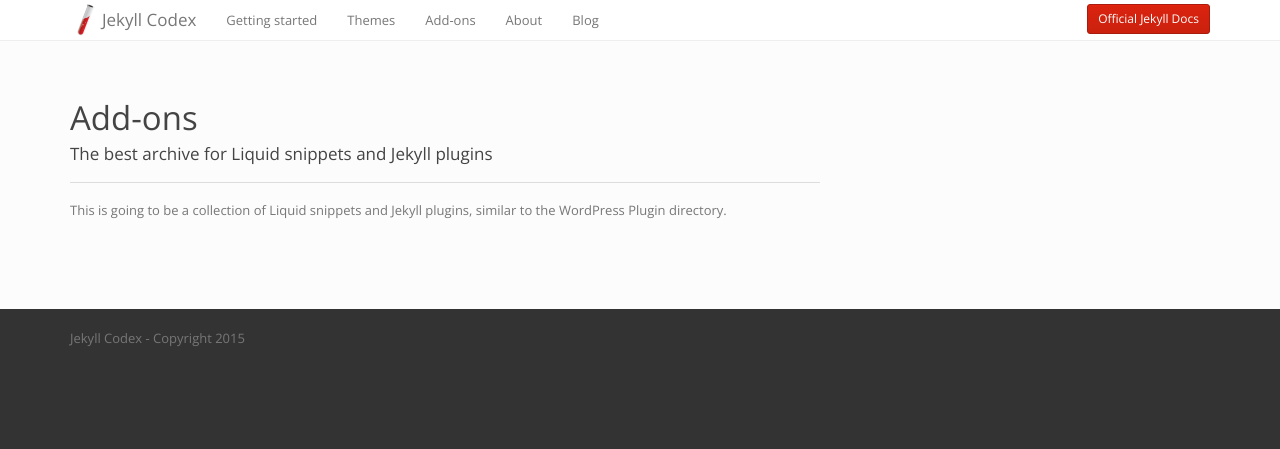
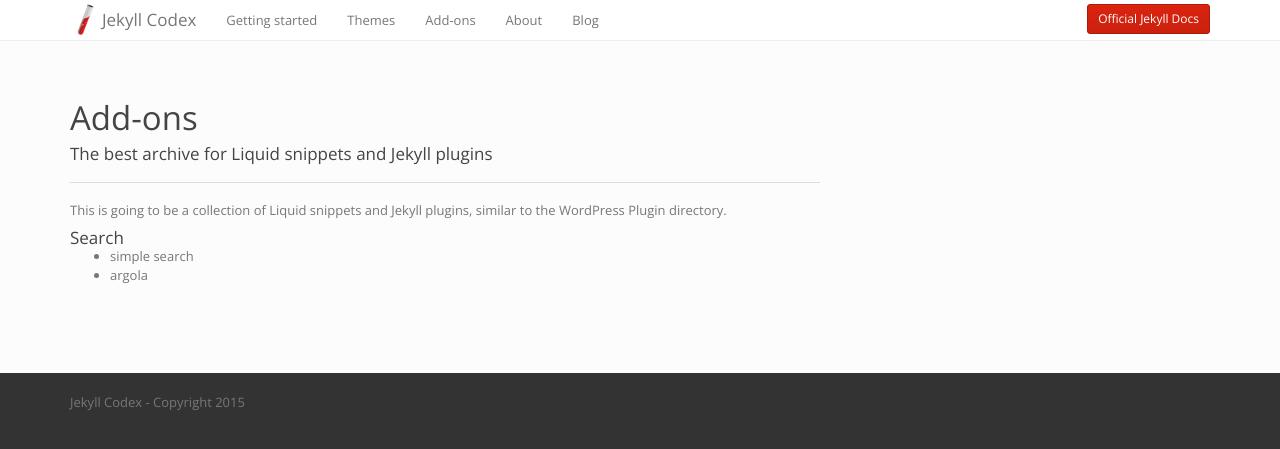
Before and after one commit to jhvanderschee/jekyllcodex, a Jekyll site: the page built from add-ons.md, in a window 1280 px wide. Shown: the top 449 px of the page. Built offline with Jekyll 4.4.1, drawn with Linux system fonts in a browser that asks for light colours; nearby versions of some CDN libraries.

Commit message:
Updated 'add-ons.md' via CloudCannon

```diff
--- a/add-ons.md
+++ b/add-ons.md
@@ -7,3 +7,7 @@
 -----
 
 This is going to be a collection of Liquid snippets and Jekyll plugins, similar to the WordPress Plugin directory.
+
+### Search
+- simple search
+- argola
```
